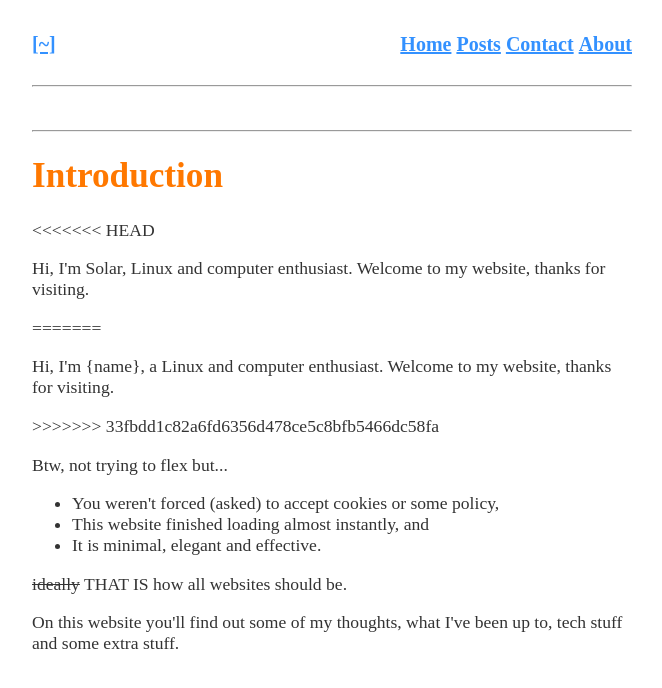
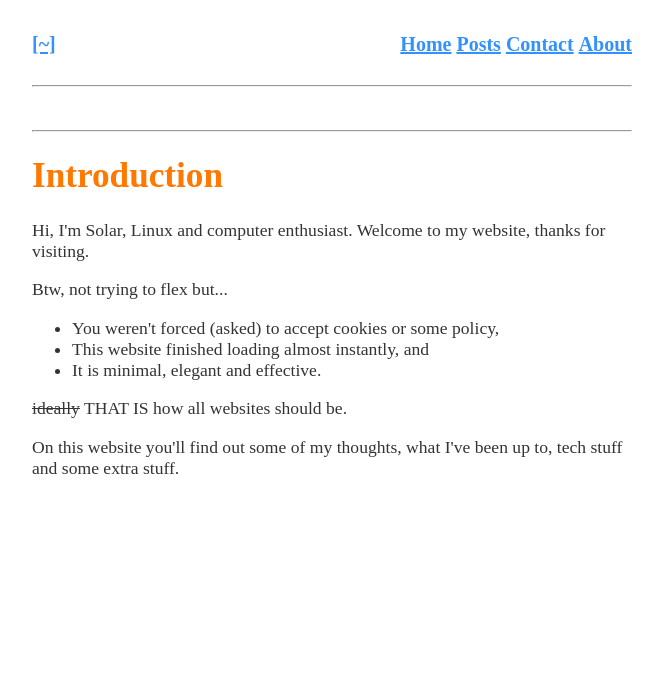
Before and after one commit to boyohboyamibored/website, a Flask app: page / in a window 1280 px wide. Shown: the top 688 px of the page, without its empty margins (308-970 px from the left). Run offline with Flask 3, Linux system fonts and the light colour scheme.

Commit message:
Confused

```diff
--- a/templates/about.html
+++ b/templates/about.html
@@ -10,11 +10,7 @@
 <p><a href="https://www.github.com/boyohboyamibored/dotfiles.git" target="_blank">My dotfiles</a></p>
 <p>Software</p>
 <ul>
-<<<<<<< HEAD
-    <li>Distro: <a href="https://www.artixlinux.org" target="_blank"><b>Artix</b></a> with Runit as my init system (fast as f*ck boi!).</li>
-=======
     <li>Distro: <a href="https://www.artixlinux.org" target="_blank"><b>Artix</b></a> with Runit as my init system (fast as f*ck boy!).</li>
->>>>>>> 33fbdd1c82a6fd6356d478ce5c8bfb5466dc58fa
     <li>WM: <a href="https://www.hyprland.org" target="_blank"><b>Hyprland</b></a> with <a href="https://github.com/Alexays/Waybar" target="_blank"><b>waybar</b></a>.</li>
     <li>Terminal: <a href="https://sw.kovidgoyal.net/kitty" target="_blank"><b>Kitty</b></a> with <a href="https://zsh.sourceforge.io/" target="_blank"><b>zsh</b></a> as my shell and JetBrains Mono Nerd Font.</li>
     <li>Editor: <a href="https://www.neovim.io" target="_blank"><b>Neovim</b></a> with Catppuccin (Vim is love, Vim is life).</li>
--- a/templates/index.html
+++ b/templates/index.html
@@ -6,11 +6,7 @@
 <hr>
 <h1>Introduction</h1>
 
-<<<<<<< HEAD
 <p>Hi, I'm Solar, Linux and computer enthusiast. Welcome to my website, thanks for visiting.</p>
-=======
-<p>Hi, I'm {name}, a Linux and computer enthusiast. Welcome to my website, thanks for visiting.</p>
->>>>>>> 33fbdd1c82a6fd6356d478ce5c8bfb5466dc58fa
 <p>Btw, not trying to flex but...
     <ul>
         <li>You weren't forced (asked) to accept cookies or some policy,</li>
```
